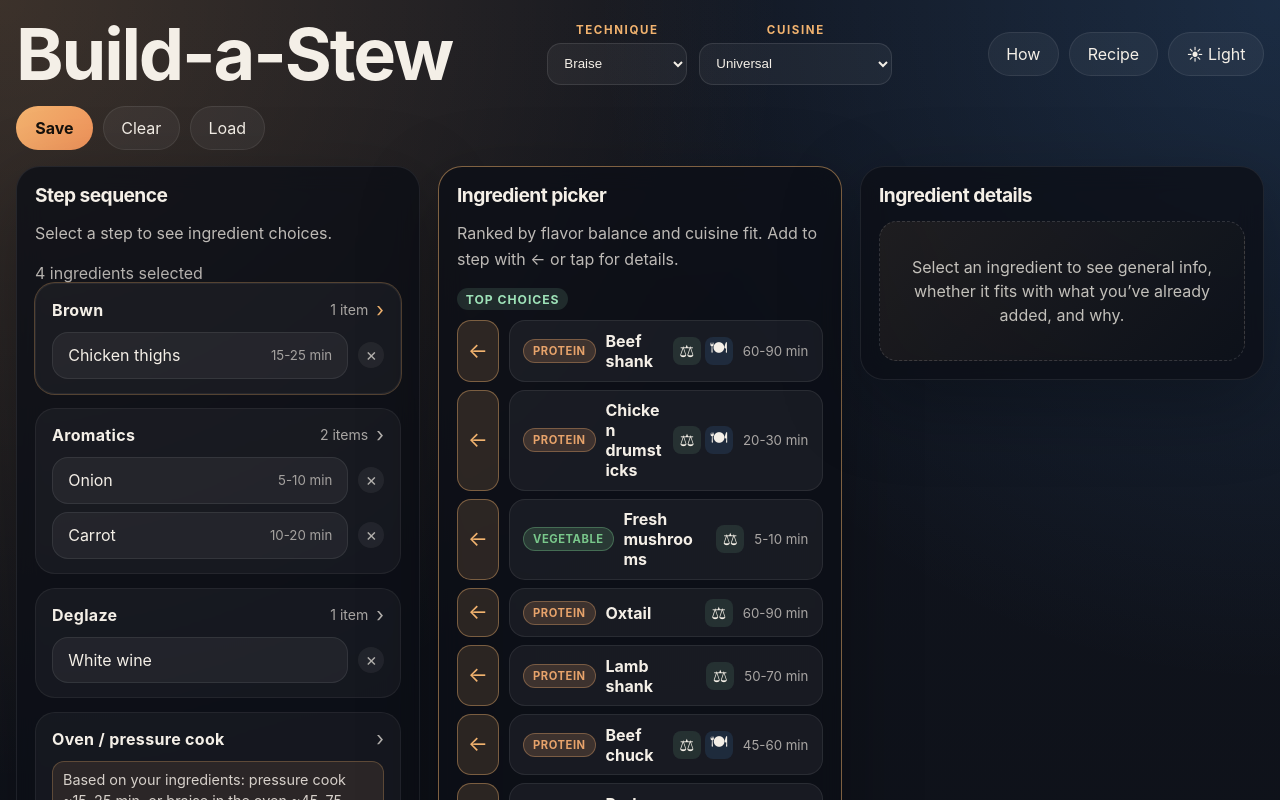
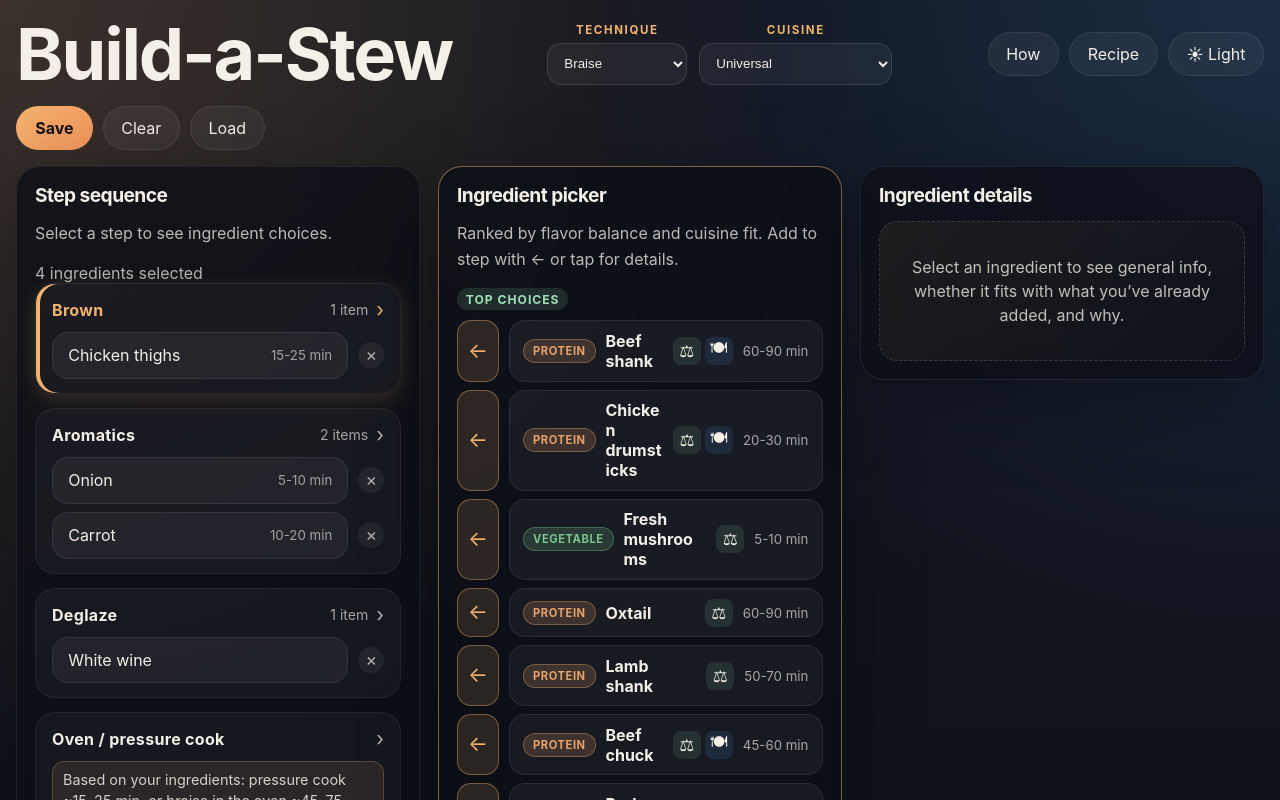
Before and after one commit to LesTP/build-a-stew, a React (Vite) app: page / in a window 1280 px wide. Shown: the top 800 px of the page. Built offline with nearby package versions, Linux system fonts and the light colour scheme.

Commit message:
fix(ui): make the active timeline step clearly obvious
The selected step's accent was too subtle. .stage-card--active now uses a solid
accent border, a thick inset left accent bar, a stronger tint, and an
accent-coloured title. CSS-only; 369 tests still pass.

```diff
--- a/src/styles.css
+++ b/src/styles.css
@@ -1099,9 +1099,13 @@ button {
 }
 
 .stage-card--active {
-  border-color: rgba(242, 179, 111, 0.65);
-  background: rgba(242, 179, 111, 0.1);
-  box-shadow: 0 0 0 1px rgba(242, 179, 111, 0.3);
+  border-color: #f2b36f;
+  background: rgba(242, 179, 111, 0.18);
+  box-shadow: inset 4px 0 0 0 #f2b36f, 0 6px 20px rgba(242, 179, 111, 0.18);
+}
+
+.stage-card--active .stage-card__header h3 {
+  color: #f2b36f;
 }
 
 .remove-button {
```
